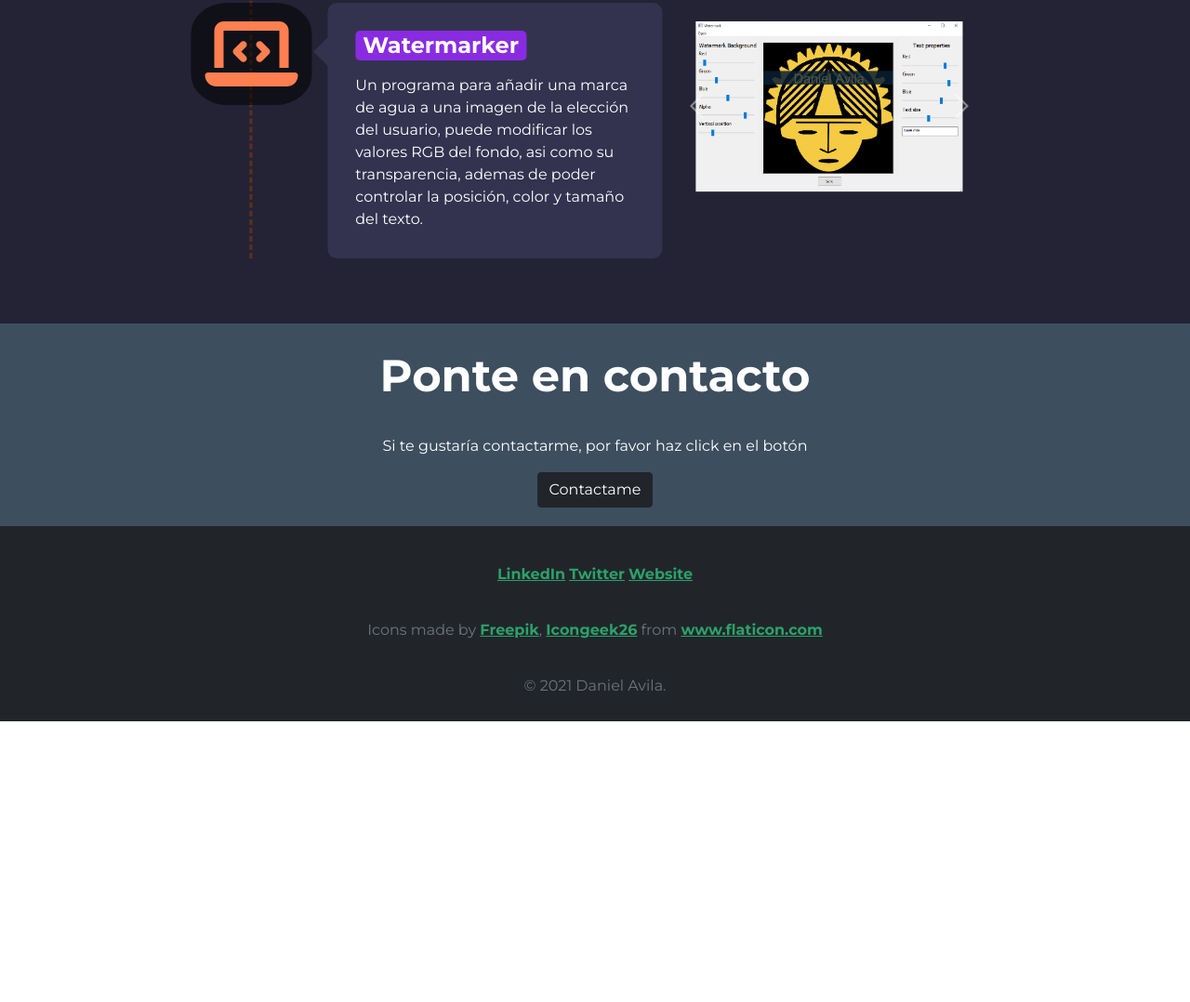
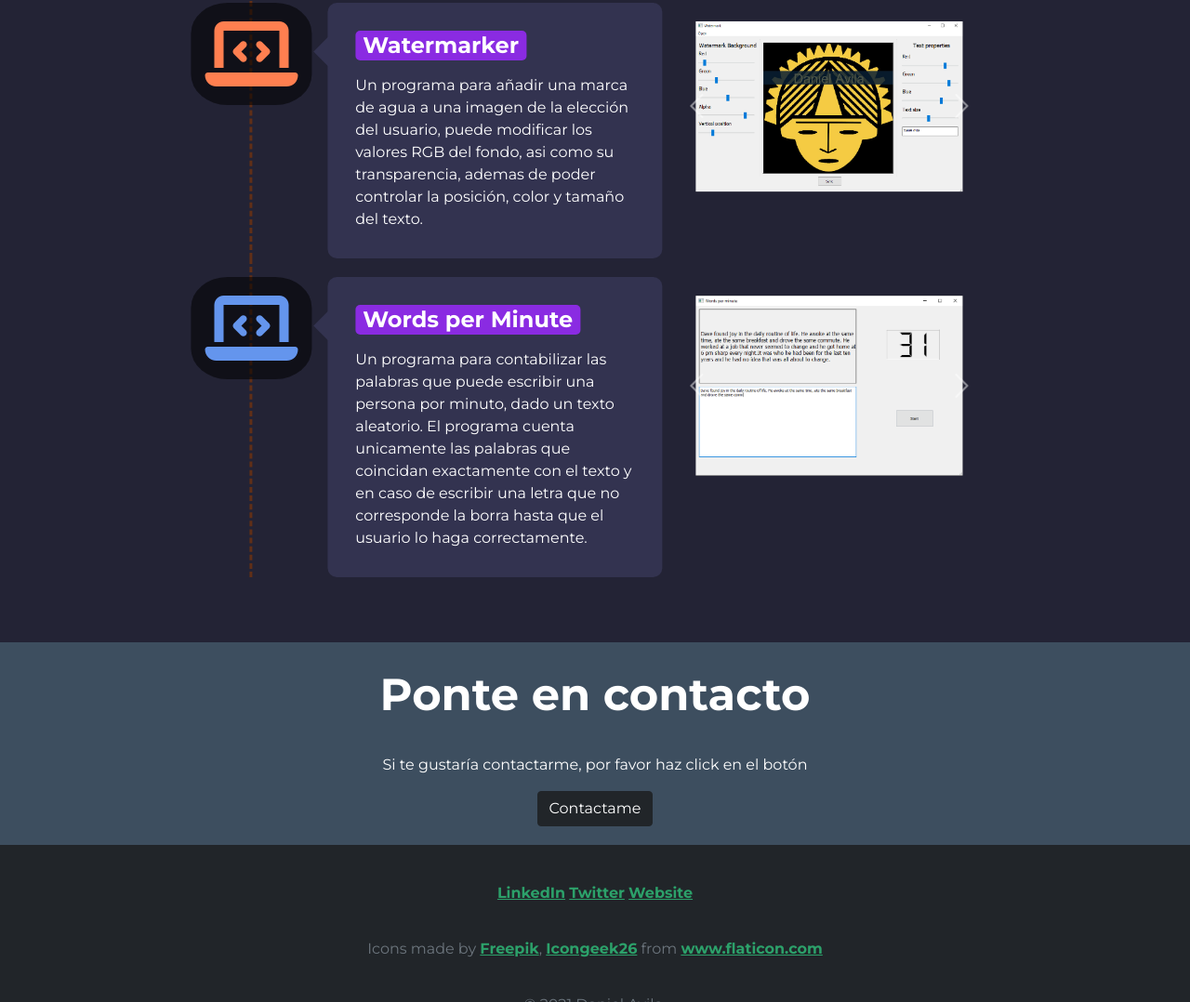
Before and after one commit to 1254raize/CV, a plain HTML site: page index.html in a window 1280 px wide. Shown: the part 2493-3571 px from the top of the page at 93% size. Before the commit the page ends 3269 px from the top, so only its background shows below. Drawn offline with nearby package versions, Linux system fonts and the light colour scheme; a web font is replaced by a local one.

Commit message:
Add files via upload
Added new images and a new project to the timeline

```diff
--- a/index.html
+++ b/index.html
@@ -329,6 +329,55 @@
                 </div>
 
             </div>
+            <div class="time-stamp time-line">
+                <div class="row">
+                    <div class="col-2 d-none d-lg-block">
+                        <i class="fas fa-laptop-code time-icon" style="color: cornflowerblue;"></i>
+                    </div>
+                    <div class="col">
+                        <div class="row">
+                            <div class="time-body col-md-6">
+                                <div class="badge">
+                                    Words per Minute
+                                </div>
+                                <div class="time-text">
+                                    Un programa para contabilizar las palabras que puede escribir una persona por minuto, dado
+                                    un texto aleatorio. El programa cuenta unicamente las palabras que coincidan exactamente con
+                                    el texto y en caso de escribir una letra que no corresponde la borra hasta que el usuario lo
+                                    haga correctamente.
+                                </div>
+                            </div>
+                            <div class="col">
+                                <div id="carousel-words-per-minute" class="carousel slide" data-bs-ride="carousel">
+                                    <div class="carousel-inner">
+                                        <div class="carousel-item container-fluid active">
+                                            <img class="time-img" src="images/Words per Minute_1.png" alt="">
+                                        </div>
+                                        <div class="carousel-item container-fluid">
+                                            <img class="time-img" src="images/Words per Minute_2.png" alt="">
+                                        </div>
+                                        <div class="carousel-item container-fluid">
+                                            <img class="time-img" src="images/Words per Minute_3.png" alt="">
+                                        </div>
+                                    </div>
+                                    <button class="carousel-control-prev" type="button"
+                                        data-bs-target="#carousel-words-per-minute" data-bs-slide="prev">
+                                        <span class="carousel-control-prev-icon" aria-hidden="true"></span>
+                                        <span class="visually-hidden">Previous</span>
+                                    </button>
+                                    <button class="carousel-control-next" type="button"
+                                        data-bs-target="#carousel-words-per-minute" data-bs-slide="next">
+                                        <span class="carousel-control-next-icon" aria-hidden="true"></span>
+                                        <span class="visually-hidden">Next</span>
+                                    </button>
+                                </div>
+
+                            </div>
+                        </div>
+                    </div>
+                </div>
+
+            </div>
         </div>
 
         </div>
```
Also changed, not shown: images/Words per Minute_1.png (added), images/Words per Minute_2.png (added), images/Words per Minute_3.png (added).
